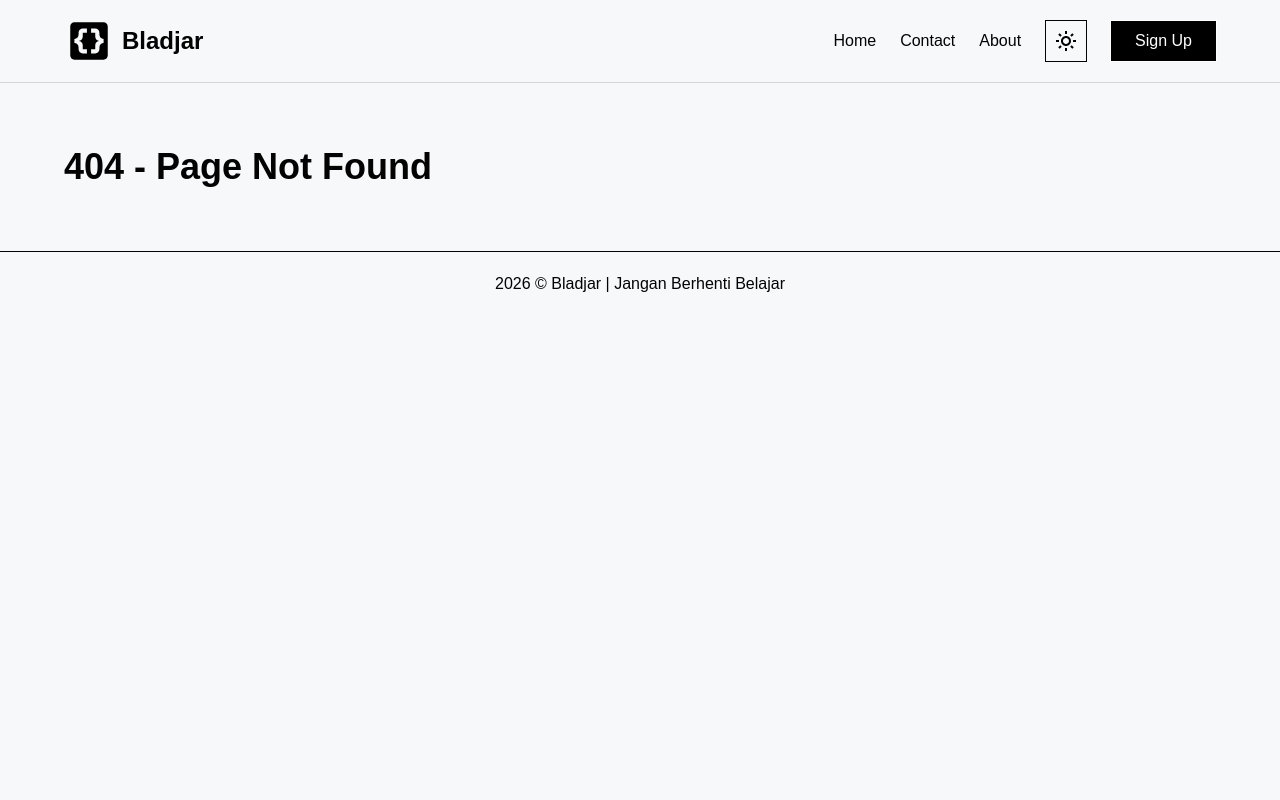
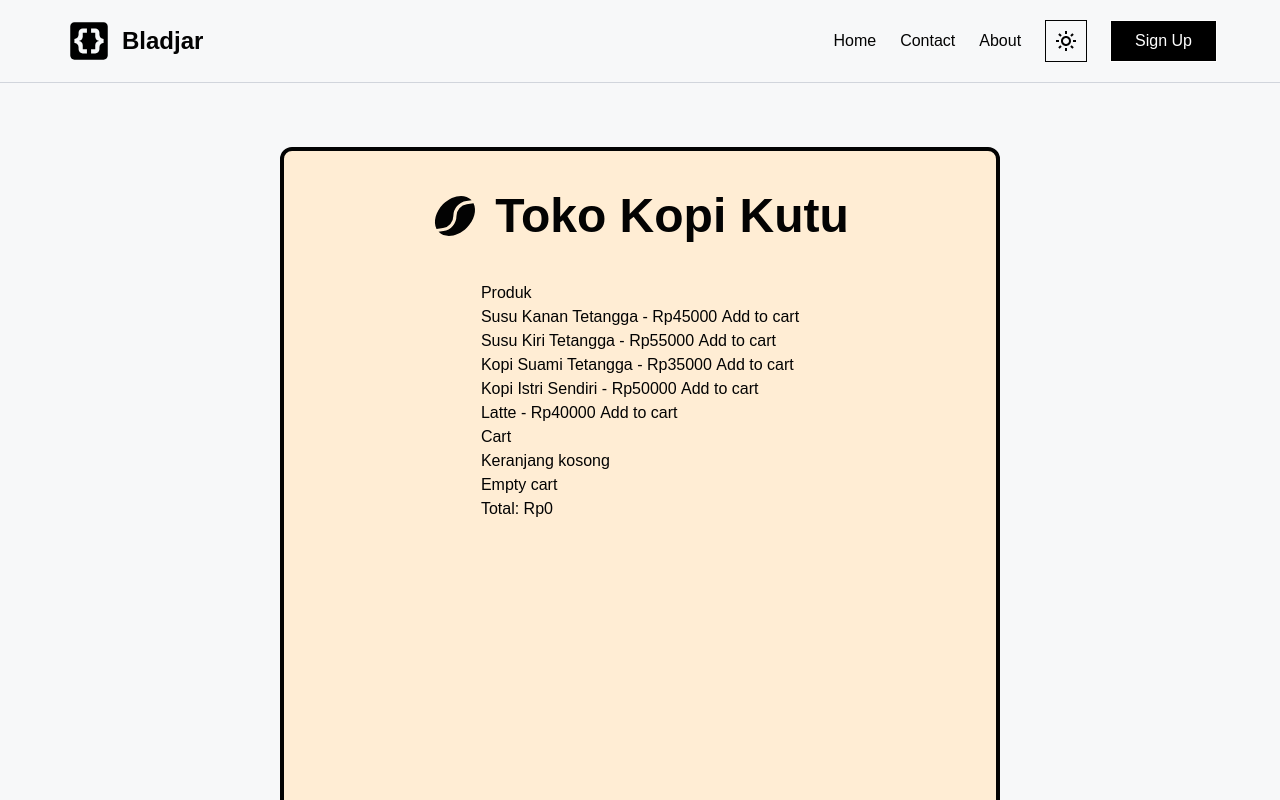
Before and after one commit to sundeeseeyou/lessons, a Next.js app in the folder next-lesson/: page /12-use-reducer in a window 1280 px wide. Before the commit this address had no page. Shown: the top 800 px of the page. Built offline with nearby package versions, Linux system fonts and the light colour scheme; a web font is replaced by a local one.

Commit message:
update logic, no ui polish

```diff
--- /dev/null
+++ b/next-lesson/src/app/12-use-reducer/NOTES.md
@@ -0,0 +1,64 @@
+# Lesson 11 - useContext
+
+## Experience:
+
+- useContext adalah salah satu fitur dari react yang intinya sebagai solusi agar tidak terjadi yang namanya propdrilling
+- Jika tanpa useContext, kita harus menggunakan useState pada setiap perubahan yang terjadi di client.
+  <!-- FIX: with or without context there is still exactly ONE useState (in ThemeProvider). Context doesn't replace useState,
+       it only delivers its value. Without context you'd keep the one useState and pass its value down as props. -->
+- Tanpa useContext, useState wajib mentransfer props dari 1 tempat ke yang lain.
+  <!-- MORE PRECISE: not useState, YOU would pass the value as a prop through every level (prop drilling).
+       And in your tree it wouldn't even work: Header and the page are siblings, and a layout can't pass props into {children}.
+       So the problem was not "too much typing", it was "props can't reach". That's the real Q1 answer. -->
+  <!-- TYPO: "propdrilling" -> "prop drilling", "dibanyak" -> "di banyak", "mengaktifan" -> "mengaktifkan", "tidka" -> "tidak". -->
+- Contoh penggunaan useContext paling mudah ada fitur toggle theme. Dengan 1 klik, semua perubahan bisa terjadi dibanyak tempat.
+
+## Implementation:
+
+- Penggunaan useContext seperti yang sudah dijelaskan cocok untuk penggunaan toggle theme, ganti bahasa juga mungkin?
+- useContext untuk theme bisa diganti dengan next-theme
+  <!-- FIX: the package is `next-themes` (with an s). And it doesn't replace useContext, it IS useContext inside:
+       its ThemeProvider = your ThemeProvider, its useTheme() = your useContext(ThemeContext). -->
+- `const value = useContext(SomeContext)` adalah cara menggunakan useContext, pastikan juga kamu mengaktifan `"use client"` dan juga `import { useContext } from "react";`
+  <!-- INCOMPLETE: that's only the READ part. Write down all three, this is the thing to remember from this lesson:
+       1. createContext(default)            -> the board            (ThemeContext.tsx)
+       2. <ThemeContext value={...}>children -> pin a value, "provider" (ThemeProvider.tsx, holds the useState)
+       3. useContext(ThemeContext)           -> read it              (ThemeLabel, ThemeToggle)
+       Also the bug you hit: TWO providers = two separate boards. The reader always takes the NEAREST one above it. -->
+
+## Blockers:
+
+- Beside toggle theme, saya tidka tahu apalagi implementasi yang bisa dipakai menggunakan useContext
+  <!-- ANSWER: anything that many far-apart components need to read, and that is NOT owned by one page:
+       - logged-in user (name, avatar in header, "my orders" on a page, "edit" button only for admins)
+       - language / locale (your own "ganti bahasa" guess is right)
+       - shopping cart badge in the header + cart page (lesson 12 keeps it in one component; a real shop puts it in context)
+       - toast / notification: any component calls showToast("Saved!"), one component at the root renders it
+       - modal open/close, sidebar collapsed, multi-step form data shared across steps
+       Rule of thumb: used in 2+ places that aren't parent/child -> context. Used in one subtree -> plain props. -->
+
+## Quiz Answers:
+
+1. Karena useContext menghemat penulisan dan juga menghindari terjadinya propdrilling, karena pertukaran props yang berkali-kali.
+   <!-- HALF RIGHT. "Less typing" is a bonus, not the reason. The reason: props only flow parent -> child.
+        Header and the lesson page are siblings, and the root layout can't pass props into {children}.
+        So there is NO prop path from the toggle to the page at all. Context is the only way without props. -->
+2. Dikarenakan provider ada interaksi client secara langsung, yaitu client menekan toggle theme. Sedangkan root layout tidak serta merta terjadi interaksi antar client dengan server
+   <!-- WRONG reason. The provider is a client component because it uses HOOKS (useState, useEffect), not because
+        someone clicks it (the click happens in ThemeToggle, a different component).
+        Why it still works inside a server layout: a server component MAY render a client component and hand it
+        server-rendered children. Root layout does <ThemeProvider>{children}</ThemeProvider>: only ThemeProvider
+        itself runs in the browser, the pages passed through {children} stay server components.
+        Same as lesson 03: the server page rendered <Counter />, and the page stayed a server component. -->
+3. Dikarenakan localStorage ketika membaca data dari browser, terdapat waktu jeda sedikit saat mengambilnya, maka dari itu terjadi flash sesaat. Masalah ini diselesaikan dengan library seperti next-theme yang mana hal ini lebih umum diimplementasikan ketimbang hanya menggunakan useContext
+   <!-- WRONG reason. Reading localStorage is instant (synchronous). The gap is somewhere else:
+        1. Server sends HTML with theme "light" (the server has no localStorage, useState starts at "light").
+        2. The browser PAINTS that HTML. Light.
+        3. Only then useEffect runs (effects always run AFTER paint), reads "dark", setTheme, re-render. Dark.
+        The flash is the time between 2 and 3.
+        next-themes fixes it by injecting a tiny <script> in <head> that adds the "dark" class BEFORE the first paint. -->
+
+## References:
+
+- https://react.dev/reference/react/useContext
+- https://vercel.com/kb/guide/react-context-state-management-nextjs
--- /dev/null
+++ b/next-lesson/src/app/12-use-reducer/Shop.tsx
@@ -0,0 +1,92 @@
+"use client";
+import { useReducer } from "react";
+import { PRODUCTS, type Product } from "./products";
+
+type CartItem = Product & { qty: number };
+
+type CartAction =
+  | { type: "add"; payload: Product }
+  | { type: "remove"; id: number }
+  | { type: "clear" };
+
+function cartReducer(cart: CartItem[], action: CartAction): CartItem[] {
+  switch (action.type) {
+    case "add": {
+      const inCart = cart.find((item) => item.id === action.payload.id);
+
+      if (inCart) {
+        // Sudah ada -> qty +1
+        return cart.map((item) =>
+          item.id === action.payload.id ? { ...item, qty: item.qty + 1 } : item,
+        );
+      }
+      // Belum ada -> tambah baris baru, qty 1
+      return [...cart, { ...action.payload, qty: 1 }];
+    }
+
+    case "remove": {
+      const newCart: CartItem[] = [];
+
+      for (const item of cart) {
+        if (item.id === action.id) {
+          // barang yang di-klik "−"
+          if (item.qty > 1) {
+            // qty lebih dari 1 -> kurangi 1, tetap masuk keranjang
+            newCart.push({ ...item, qty: item.qty - 1 });
+          }
+          // qty cuma 1 -> nggak di-push, otomatis hilang
+        } else {
+          // bukan barang yang di-klik -> masukin apa adanya
+          newCart.push(item);
+        }
+      }
+
+      return newCart;
+    }
+
+    case "clear": {
+      return [];
+    }
+
+    default:
+      return cart;
+  }
+}
+
+export default function Shop() {
+  const [cart, dispatch] = useReducer(cartReducer, []);
+
+  // Hitung total harga
+  let total = 0;
+  for (const item of cart) {
+    total = total + item.price * item.qty;
+  }
+
+  return (
+    <div>
+      <h2>Produk</h2>
+      {PRODUCTS.map((product) => (
+        <div key={product.id}>
+          {product.name} - Rp{product.price}{" "}
+          <button onClick={() => dispatch({ type: "add", payload: product })}>
+            Add to cart
+          </button>
+        </div>
+      ))}
+
+      <h2>Cart</h2>
+      {cart.length === 0 && <p>Keranjang kosong</p>}
+      {cart.map((item) => (
+        <div key={item.id}>
+          {item.name} × {item.qty}{" "}
+          <button onClick={() => dispatch({ type: "remove", id: item.id })}>
+            −
+          </button>
+        </div>
+      ))}
+
+      <button onClick={() => dispatch({ type: "clear" })}>Empty cart</button>
+      <p>Total: Rp{total}</p>
+    </div>
+  );
+}
--- /dev/null
+++ b/next-lesson/src/app/12-use-reducer/layout.tsx
@@ -0,0 +1,11 @@
+export default function PageLayout({
+  children,
+}: LayoutProps<"/12-use-reducer">) {
+  return (
+    <>
+      <section className="flex flex-1 w-full max-w-360 flex-col items-center justify-start gap-8 p-16 sm:items-start mx-auto">
+        {children}
+      </section>
+    </>
+  );
+}
--- /dev/null
+++ b/next-lesson/src/app/12-use-reducer/page.tsx
@@ -0,0 +1,16 @@
+import { BiSolidCoffeeBean } from "react-icons/bi";
+import { Suspense } from "react";
+import Shop from "./Shop";
+
+export default function LessonTwelve() {
+  return (
+    <div className="flex flex-col justify-start items-center h-screen max-h-screen gap-8 font-heading mx-auto max-w-full w-180 bg-orange-100 px-8 pt-8 pb-16 rounded-xl border-4 ">
+      <h1 className="font-heading text-5xl/snug font-bold flex flex-row items-center gap-4">
+        <BiSolidCoffeeBean /> Toko Kopi Kutu
+      </h1>
+      <Suspense fallback={<p>Loading...</p>}>
+        <Shop />
+      </Suspense>
+    </div>
+  );
+}
--- /dev/null
+++ b/next-lesson/src/app/12-use-reducer/products.ts
@@ -0,0 +1,14 @@
+export const PRODUCTS = [
+  { id: 1, name: "Susu Kanan Tetangga", price: 45000 },
+  { id: 2, name: "Susu Kiri Tetangga", price: 55000 },
+  { id: 3, name: "Kopi Suami Tetangga", price: 35000 },
+  { id: 4, name: "Kopi Istri Sendiri", price: 50000 },
+  { id: 5, name: "Latte", price: 40000 },
+];
+
+
+export type Product = {
+  id: number;
+  name: string;
+  price: number;
+};
--- a/next-lesson/src/components/navigation/Footer.tsx
+++ b/next-lesson/src/components/navigation/Footer.tsx
@@ -6,7 +6,7 @@ export default async function Footer() {
   const currentYear = new Date().getFullYear();
 
   return (
-    <footer className="flex flex-col justify-center items-center w-full h-16 border-t p-0">
+    <footer className="flex flex-col justify-center items-center w-full h-16 border-t p-0  border-t-gray-300 dark:bg-[#030303] dark:text-white transition-colors duration-100">
       <div className="flex flex-col justify-center items-center max-w-360 p-4 mx-auto">
         <p>{currentYear} © Bladjar | Jangan Berhenti Belajar</p>
       </div>
```
Also changed, not shown: 1 other file (tests, documents, lock files or other folders).
